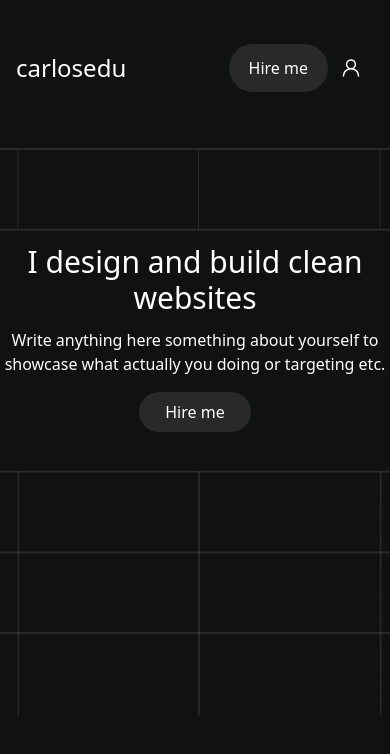
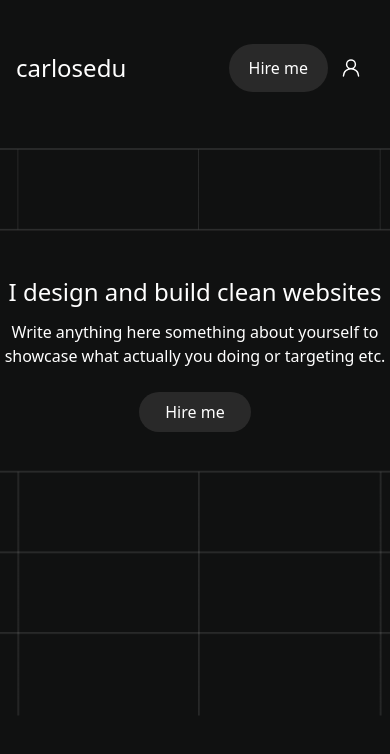
Before and after one commit to devKaduu/carlosedu, a Next.js app: page / in a window 390 px wide. Shown: the top 754 px of the page. Built offline with nearby package versions, Linux system fonts and the light colour scheme.

Commit message:
updt: improving responsive

```diff
--- a/src/template/home/hero/index.tsx
+++ b/src/template/home/hero/index.tsx
@@ -5,15 +5,15 @@ export const Hero = () => {
   return (
     <div className="flex flex-col items-center justify-center text-center">
       <div className="relative w-full h-[568px] mt-14">
-        <h1 className="text-title max-sm:text-3xl leading-bigger mb-3 mt-28 max-xl:mt-32 max-sm:mt-24">
+        <h1 className="text-title max-sm:text-2xl mb-3 mt-28 max-xl:mt-32 max-lg:mt-30">
           I design and build clean websites
         </h1>
         <Image
           src={imageHero}
           alt="hero"
-          className="absolute top-1/2 left-1/2 translate-x-[-50%] translate-y-[-50%] -z-10 object-cover h-[568px] md:h-auto"
+          className="absolute top-1/2 left-1/2 translate-x-[-50%] translate-y-[-50%] -z-10 object-cover max-xl:h-[568px]"
         />
-        <p className="text-base text-center mb-4">
+        <p className="text-base text-center mb-6">
           Write anything here something about yourself to <br /> showcase what actually you doing or targeting etc.
         </p>
         <button className="text-base bg-bgButtonNavbar w-28 h-10 rounded-button font-medium">
--- a/src/template/home/index.tsx
+++ b/src/template/home/index.tsx
@@ -3,7 +3,7 @@ import { Navbar } from "./navbar";
 
 export const HomeTemplate = () => {
   return (
-    <main className="max-w-[68.188rem] max-xl:max-w-[55rem] m-auto">
+    <main className="max-w-[68.188rem]  m-auto">
       <Navbar />
       <Hero />
     </main>
--- a/src/template/home/navbar/index.tsx
+++ b/src/template/home/navbar/index.tsx
@@ -3,9 +3,9 @@ import { GoHome, GoPerson } from "react-icons/go";
 
 export const Navbar = () => {
   return (
-    <nav className="flex items-center justify-between w-full m-auto mt-11 max-sm:px-4">
+    <nav className="flex items-center justify-between w-full m-auto mt-11 max-xl:px-4">
       <p className="text-2xl">carlosedu</p>
-      <ul className="flex items-center gap-10 bg-navbar rounded-full pl-2 pt-2 pr-8 pb-2 max-sm:hidden">
+      <ul className="flex items-center gap-10 bg-navbar rounded-full pl-2 pt-2 pr-8 pb-2 max-md:hidden">
         <li className="bg-bgButtonNavbar px-4 py-2 rounded-button">
           <a href="">
             <GoHome size={20} />
```
